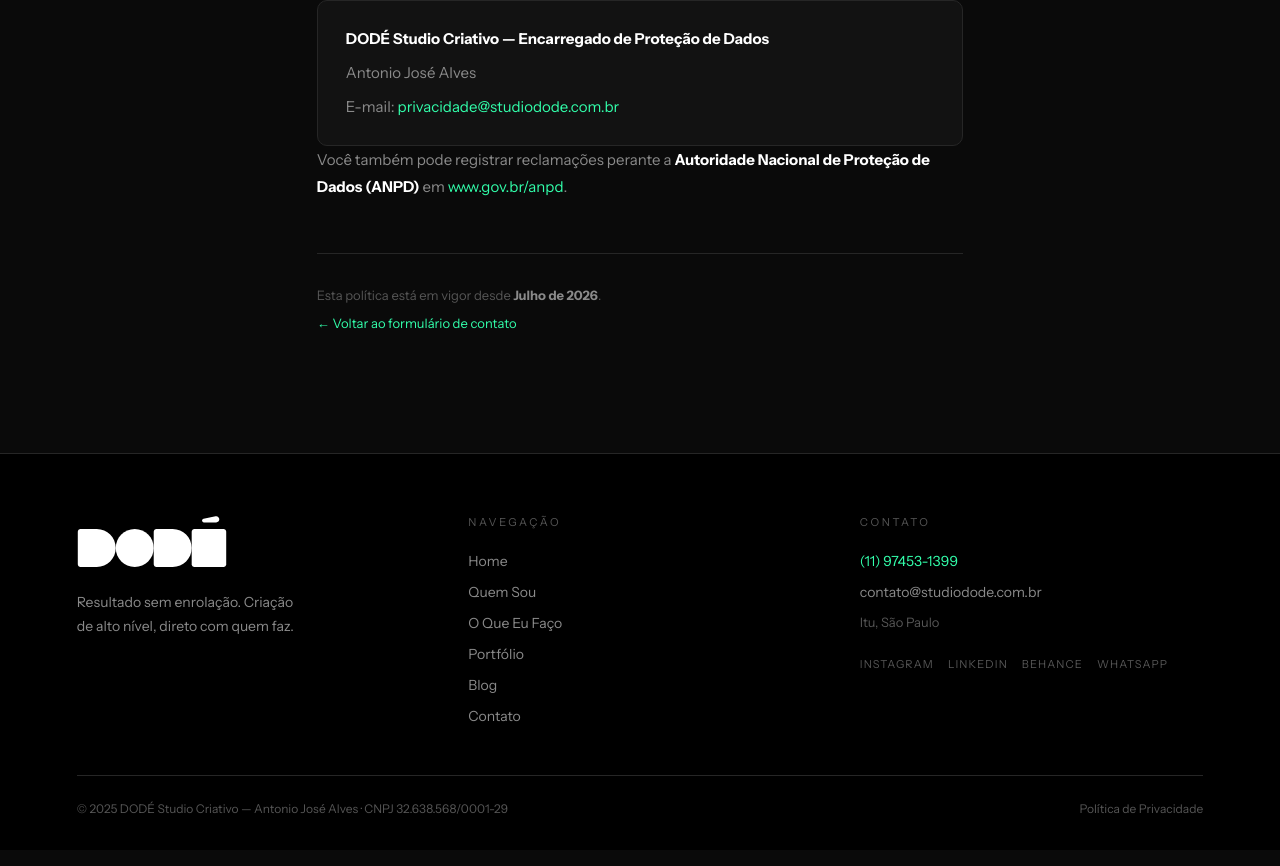
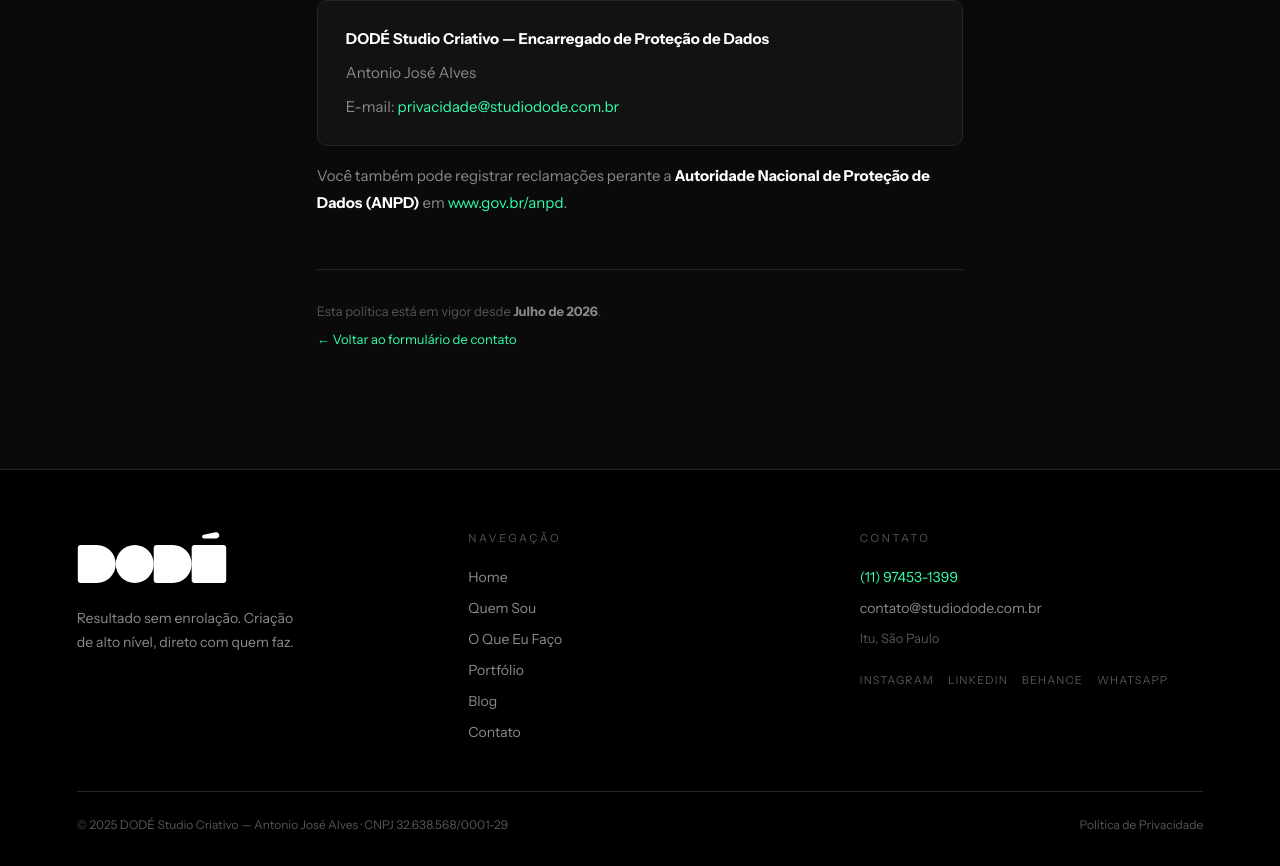
Before and after one commit to Antonio-Dode/studiodode, a Next.js app: page /politica-de-privacidade in a window 1280 px wide. Shown: the part 3904-4770 px from the top of the page. Built offline with nearby package versions, Linux system fonts and the light colour scheme.

Commit message:
fix(lgpd): fix TypeScript error in privacy policy page — P component style prop
Co-Authored-By: Claude Sonnet 4.6 <noreply@anthropic.com>

```diff
--- a/app/politica-de-privacidade/page.tsx
+++ b/app/politica-de-privacidade/page.tsx
@@ -148,9 +148,9 @@ export default function PoliticaDePrivacidade() {
               <p style={{ marginBottom: "6px" }}>Antonio José Alves</p>
               <p style={{ marginBottom: "0" }}>E-mail: <a href="mailto:privacidade@studiodode.com.br" style={{ color: "var(--verde)" }}>privacidade@studiodode.com.br</a></p>
             </div>
-            <P style={{ marginTop: "16px" }}>
+            <p style={{ marginTop: "16px", fontSize: "15px", color: "var(--muted)", lineHeight: 1.85 }}>
               Você também pode registrar reclamações perante a <strong style={{ color: "#fff" }}>Autoridade Nacional de Proteção de Dados (ANPD)</strong> em <a href="https://www.gov.br/anpd" target="_blank" rel="noopener noreferrer" style={{ color: "var(--verde)" }}>www.gov.br/anpd</a>.
-            </P>
+            </p>
           </Section>
 
           <div style={{ borderTop: "1px solid var(--line)", paddingTop: "32px", fontSize: "13px", color: "var(--muted2)" }}>
```
